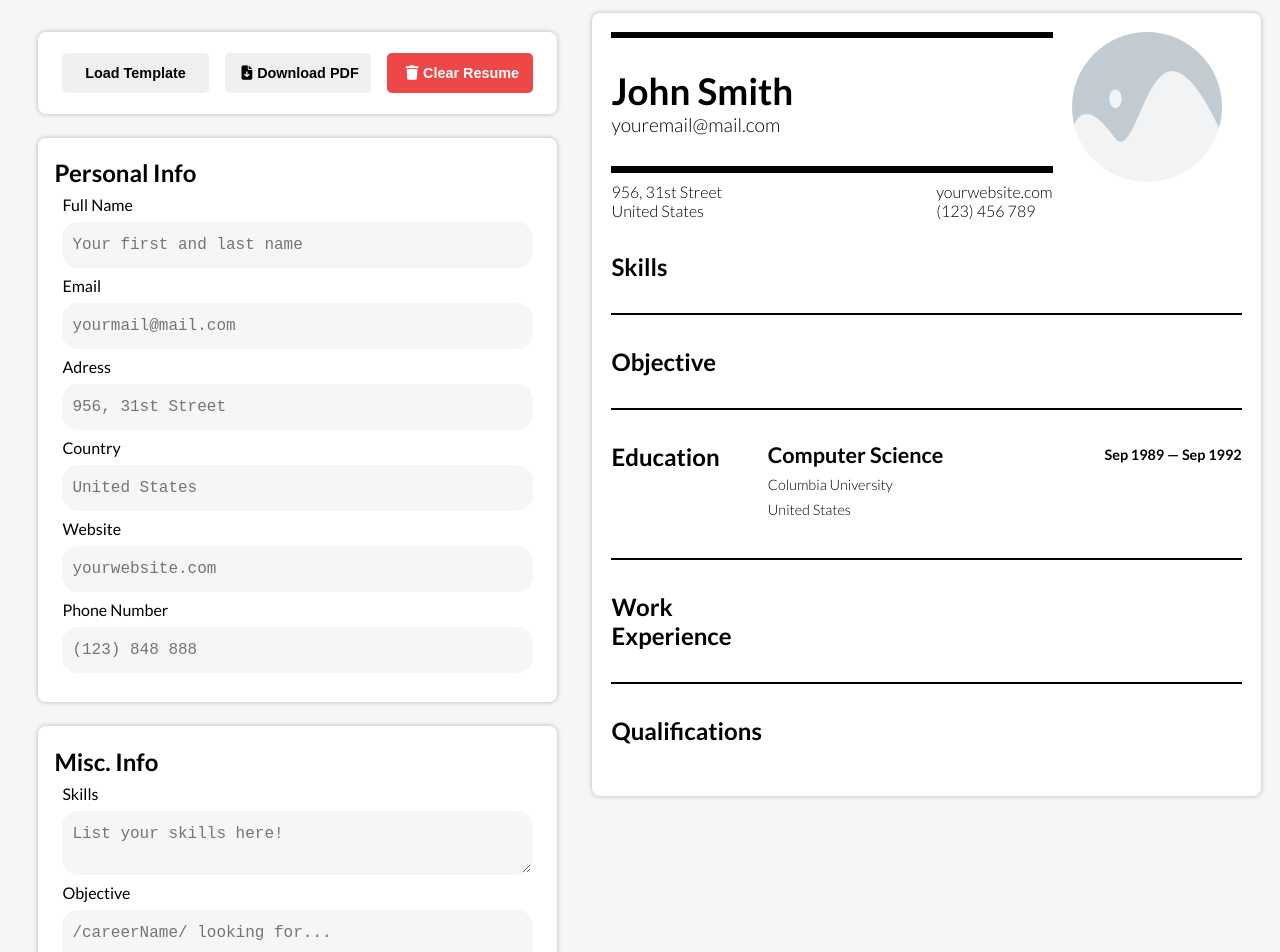
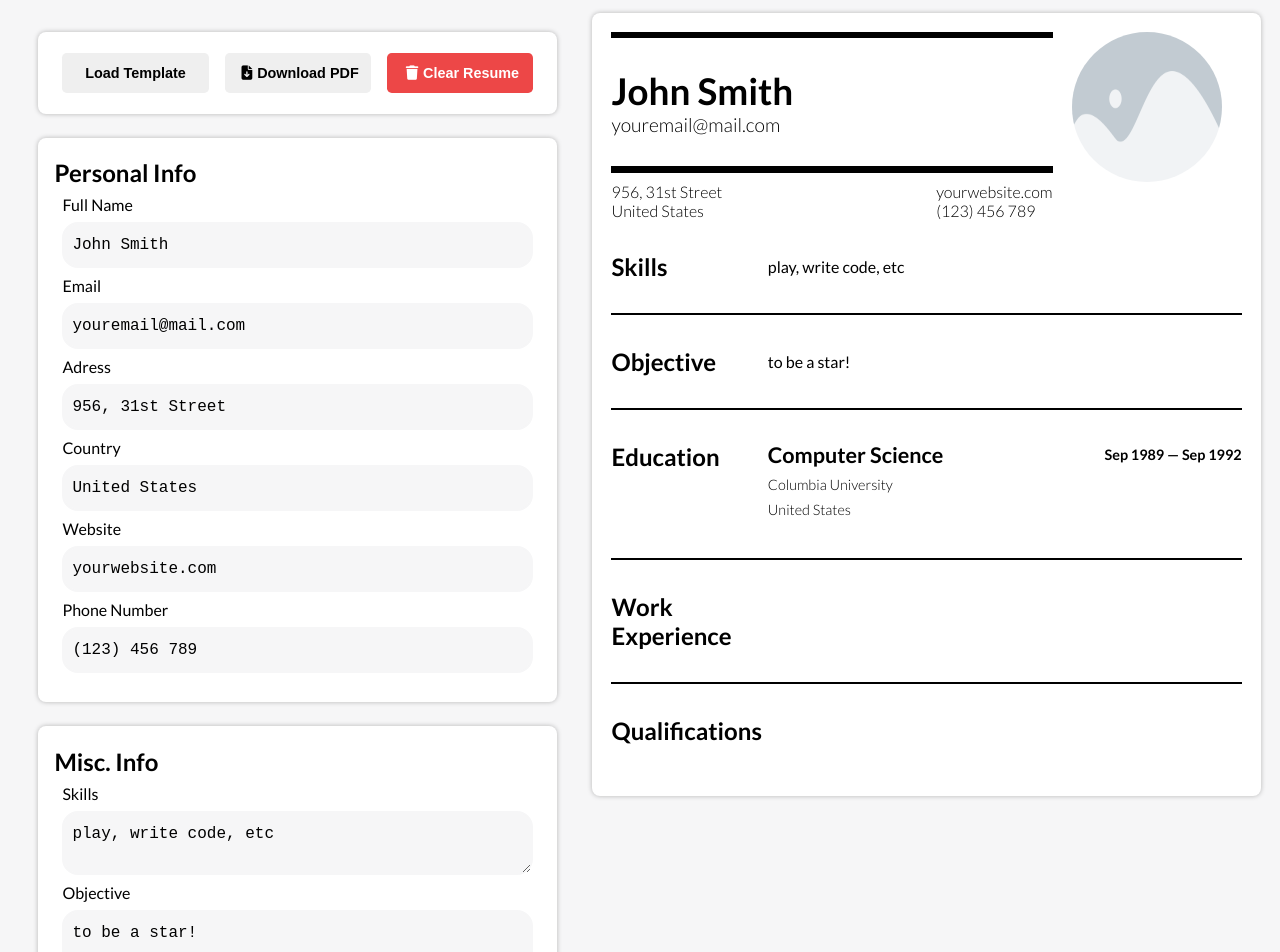
Before and after one commit to Quazf1x/CV-ApplicationV2, a React (Vite) app: page / in a window 1280 px wide. Shown: the top 952 px of the page. Built offline with nearby package versions, Linux system fonts and the light colour scheme.

Commit message:
ver 0.2.20 the state now takes it's values from data file

```diff
--- a/src/App.jsx
+++ b/src/App.jsx
@@ -1,5 +1,5 @@
 import React, { Component, useState } from "react";
-import { v4 as uuidv4 } from 'uuid';
+import { data } from "./data";
 import ButtonArea from "./assets/components/inputComponents/buttonArea";
 import PersonalInfo from "./assets/components/inputComponents/personalInfo";
 import GeneralInfo from "./assets/components/previewComponents/generalInfo";
@@ -9,28 +9,9 @@ import MiscInfo from "./assets/components/inputComponents/miscInfo";
 import EducationInfo from "./assets/components/inputComponents/education/educationInfo";
 
 function App() {
-  const [personalInfo, changePersonalInfo] = useState({
-    fullName: 'John Smith',
-    email: 'youremail@mail.com',
-    adress: '956, 31st Street',
-    country: 'United States',
-    website: 'yourwebsite.com',
-    phoneNumber: '(123) 456 789'
-  });
-
-  const [miscInfo, changeMiscInfo] = useState({
-    skills: '',
-    objective: ''
-  });
-
-  const [educations, changeEducations] = useState([{
-    name: 'Computer Science',
-    university: 'Columbia University',
-    startDate: 'Sep 1989',
-    endDate: 'Sep 1992',
-    contry: 'United States',
-    id: uuidv4()},
-  ]);
+  const [personalInfo, changePersonalInfo] = useState(data.personalInfo);
+  const [miscInfo, changeMiscInfo] = useState(data.miscInfo);
+  const [educations, changeEducations] = useState(data.educations);
 
   const handleNewEducation = (educationObject) => {
     changeEducations(educations.concat(educationObject));
@@ -56,8 +37,8 @@ function App() {
     <div className="App">
       <section id='input-section'>
         <ButtonArea/>
-        <PersonalInfo handleChange={handlePersonalInfo}/>
-        <MiscInfo handleChange={handleMiscInfo}/>
+        <PersonalInfo infoState={personalInfo} handleChange={handlePersonalInfo}/>
+        <MiscInfo infoState={miscInfo} handleChange={handleMiscInfo}/>
         <EducationInfo infoState={educations} handleRemoval={removeEducation} handleChange={handleNewEducation}/>
       </section>
       <section id='preview-section' className='pretty-background'>
--- a/src/assets/components/inputComponents/miscInfo.jsx
+++ b/src/assets/components/inputComponents/miscInfo.jsx
@@ -1,12 +1,12 @@
 import React, { Component } from "react";
 import TextArea from "./re-usables/textAreaField";
 
-function MiscInfo({handleChange}) {
+function MiscInfo({infoState, handleChange}) {
   return(
     <div  className="input-section-padding pretty-background">
       <h1>Misc. Info</h1>
-      <TextArea id="skills" handleChange={handleChange} dataKey="skills" label="Skills" placeholder="List your skills here!"/>
-      <TextArea id="objective" handleChange={handleChange} dataKey="objective" label="Objective" placeholder="/careerName/ looking for..."/>
+      <TextArea id="skills" value={infoState.skills} handleChange={handleChange} dataKey="skills" label="Skills" placeholder="List your skills here!"/>
+      <TextArea id="objective" value={infoState.objective} handleChange={handleChange} dataKey="objective" label="Objective" placeholder="/careerName/ looking for..."/>
     </div>
   )
 }
--- a/src/assets/components/inputComponents/personalInfo.jsx
+++ b/src/assets/components/inputComponents/personalInfo.jsx
@@ -1,17 +1,17 @@
 import React, { Component } from "react";
 import InputField from "./re-usables/inputField";
 
-function PersonalInfo({handleChange}) {
+function PersonalInfo({infoState, handleChange}) {
 
   return(
     <div className="input-section-padding pretty-background">
       <h1> Personal Info</h1>
-      <InputField id='full-name' dataKey='fullName' handleChange={handleChange} label='Full Name' placeholder='Your first and last name'/>
-      <InputField id='email' dataKey='email' handleChange={handleChange} label='Email' placeholder='yourmail@mail.com'/>
-      <InputField id='adress' dataKey='adress' handleChange={handleChange} label='Adress' placeholder='956, 31st Street'/>
-      <InputField id='country' dataKey='country' handleChange={handleChange} label='Country' placeholder='United States'/>
-      <InputField id='website' dataKey='website' handleChange={handleChange} label='Website' placeholder='yourwebsite.com'/>
-      <InputField id='phone-number' dataKey='phoneNumber' handleChange={handleChange} label='Phone Number' placeholder='(123) 848 888'/>
+      <InputField id='full-name' value={infoState.fullName} dataKey='fullName' handleChange={handleChange} label='Full Name' placeholder='Your first and last name'/>
+      <InputField id='email' value={infoState.email} dataKey='email' handleChange={handleChange} label='Email' placeholder='yourmail@mail.com'/>
+      <InputField id='adress' value={infoState.adress} dataKey='adress' handleChange={handleChange} label='Adress' placeholder='956, 31st Street'/>
+      <InputField id='country' value={infoState.country} dataKey='country' handleChange={handleChange} label='Country' placeholder='United States'/>
+      <InputField id='website' value={infoState.website} dataKey='website' handleChange={handleChange} label='Website' placeholder='yourwebsite.com'/>
+      <InputField id='phone-number' value={infoState.phoneNumber} dataKey='phoneNumber' handleChange={handleChange} label='Phone Number' placeholder='(123) 848 888'/>
     </div>
   )
 }
--- a/src/assets/components/inputComponents/re-usables/inputField.jsx
+++ b/src/assets/components/inputComponents/re-usables/inputField.jsx
@@ -1,6 +1,6 @@
 import React, { Component } from "react";
 
-function InputField({id, dataKey, label, handleChange, placeholder, maxLength = 23}) {
+function InputField({id, value, dataKey, label, handleChange, placeholder, maxLength = 23}) {
 
   return (
   <div className="input-container">
@@ -8,6 +8,7 @@ function InputField({id, dataKey, label, handleChange, placeholder, maxLength =
     <input
     maxLength={maxLength}
     id={id}
+    value={value}
     name={dataKey}
     data-key={dataKey}
     onChange={handleChange}
--- a/src/data.js
+++ b/src/data.js
@@ -15,7 +15,6 @@ const data = {
     objective: 'to be a star!'
   },
 
-  sections: {
     educations: [{
       name: 'Computer Science',
       university: 'Columbia University',
@@ -25,6 +24,5 @@ const data = {
       id: uuidv4(),
     }]
   }
-}
 
 export { data };
```
